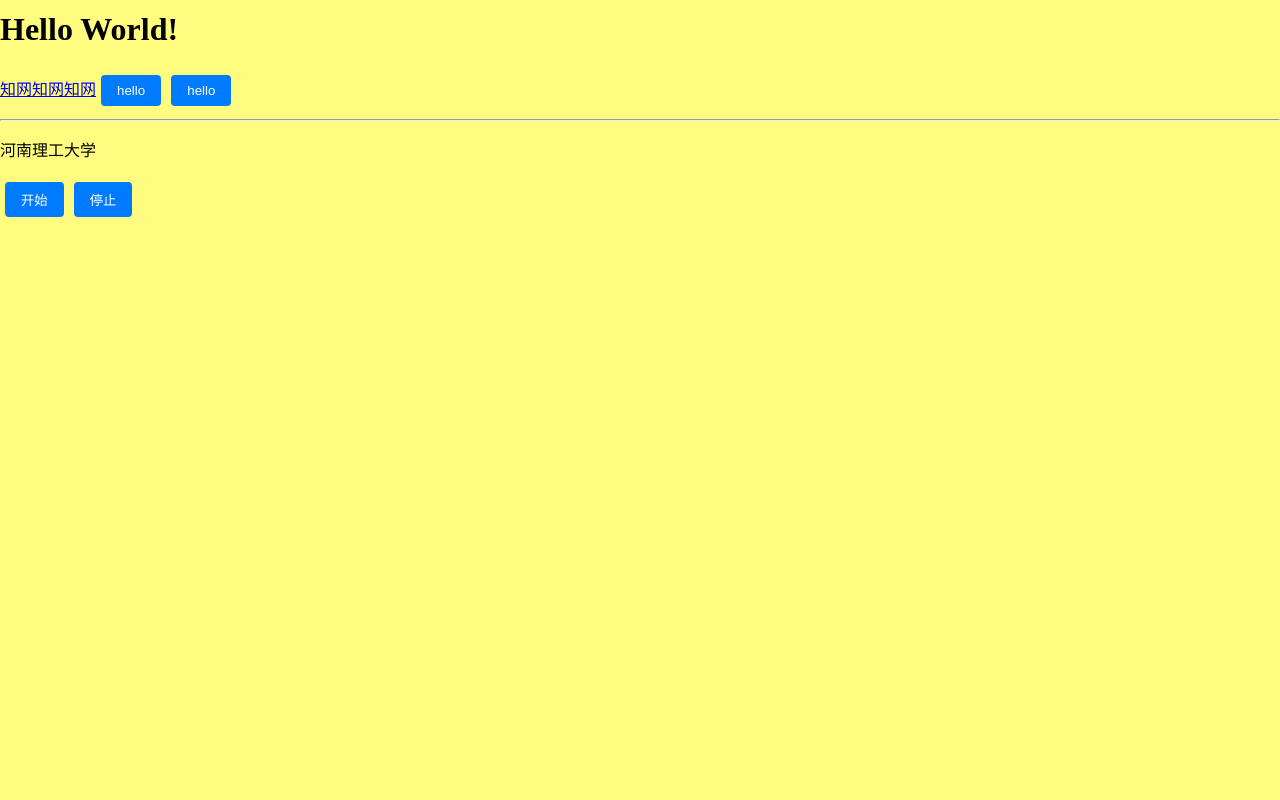
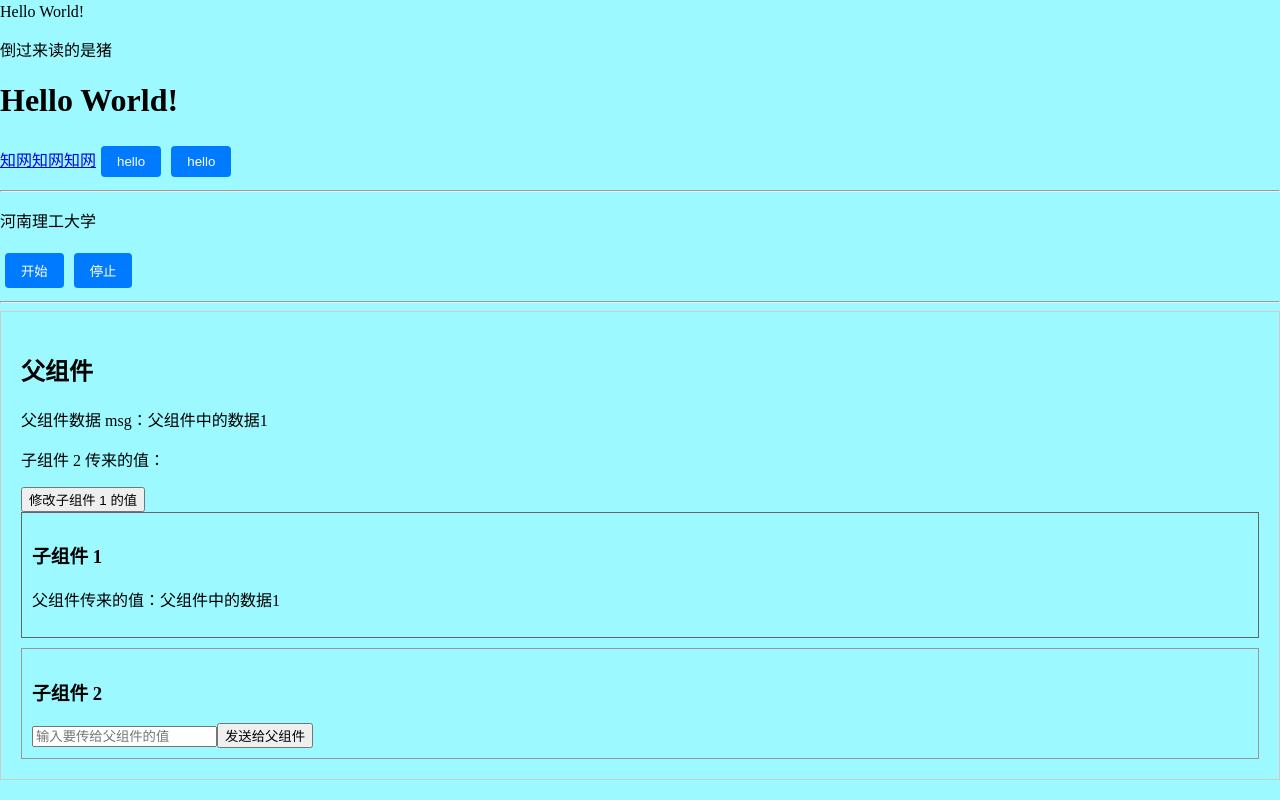
Before and after one commit to Hygge885/webstrom_vue0001, a Vue app: page / in a window 1280 px wide. Shown: the part 367-1167 px from the top of the page. Before the commit the page ends 800 px from the top, so only its background shows below. Built offline with nearby package versions, Linux system fonts and the light colour scheme.

Commit message:
12.31 （第一次设置父组件与子组件）

```diff
--- a/index.html
+++ b/index.html
@@ -8,7 +8,7 @@
       <style>
           /* 添加的样式：设置 body 背景为白色，并清除默认边距 */
           body {
-              background-color: rgba(255, 251, 0, 0.5);
+              background-color: rgba(0, 242, 255, 0.39);
               margin: 0;
               padding: 0;
           }
--- a/src/App.vue
+++ b/src/App.vue
@@ -31,12 +31,17 @@
     <p>{{ schoolName }}</p>
     <button @click="start">开始</button>
     <button @click="stop">停止</button>
+
+    <!-- 新增：父子组件通信示例 -->
+    <hr>
+    <Father />
   </div>
 </template>
 
 <script setup>
 import Son1 from '@/components/Son1.vue'
 import Son2 from '@/components/Son2.vue'
+import Father from '@/Father.vue' // Father.vue 在 src 根目录
 import { ref } from 'vue'
 
 // 数据定义
--- /dev/null
+++ b/src/Father.vue
@@ -0,0 +1,47 @@
+<template>
+  <div class="father">
+    <h2>父组件</h2>
+    <p>父组件数据 msg：{{ msg }}</p>
+    <p>子组件 2 传来的值：{{ son2Value }}</p>
+
+    <button @click="changeSon1MsgValue">修改子组件 1 的值</button>
+
+    <!-- 父传子 -->
+    <Son1 :msg="msg" @son1Click="handleSon1Click"></Son1>
+
+    <!-- 子传父 -->
+    <Son2 @sendMsg="sendMsg"></Son2>
+  </div>
+</template>
+
+<script setup>
+import { ref } from 'vue'
+import Son1 from './components/Son1.vue'
+import Son2 from './components/Son2.vue'
+
+const msg = ref('父组件中的数据1')
+const son2Value = ref('')
+
+// 修改给 Son1 的值
+function changeSon1MsgValue() {
+  msg.value = '父组件修改后的数据'
+}
+
+// 接收 Son2 传来的值
+function sendMsg(value) {
+  son2Value.value = value
+}
+
+// 接收 Son1 点击事件
+function handleSon1Click(data) {
+  console.log('Son1 点击事件传来的数据：', data)
+}
+</script>
+
+<style scoped>
+.father {
+  border: 1px solid #ccc;
+  padding: 20px;
+  margin-bottom: 20px;
+}
+</style>
--- a/src/components/Son1.vue
+++ b/src/components/Son1.vue
@@ -1,12 +1,27 @@
 <template>
-  <div>
-    <h3>我是 Son1 组件</h3>
-    <p>来自父组件的数据：{{ msg }}</p>
+  <div class="son1" @click="() => emit('son1Click', msg)">
+    <h3>子组件 1</h3>
+    <p>父组件传来的值：{{ msg }}</p>
   </div>
 </template>
 
 <script setup>
+import { defineProps, defineEmits } from 'vue'
+
+// 接收父组件传来的值
 defineProps({
   msg: String
 })
+
+// 向父组件发送事件
+const emit = defineEmits(['son1Click'])
 </script>
+
+<style scoped>
+.son1 {
+  border: 1px solid #666;
+  padding: 10px;
+  margin-bottom: 10px;
+  cursor: pointer;
+}
+</style>
--- a/src/components/Son2.vue
+++ b/src/components/Son2.vue
@@ -1,12 +1,26 @@
 <template>
-  <div>
-    <h3>我是 Son2 组件</h3>
-    <p>我接收了一个数字：{{ count }}</p>
+  <div class="son2">
+    <h3>子组件 2</h3>
+    <input v-model="son2Value" placeholder="输入要传给父组件的值" />
+    <button @click="sendToFather">发送给父组件</button>
   </div>
 </template>
 
 <script setup>
-defineProps({
-  count: Number
-})
+import { ref, defineEmits } from 'vue'
+
+const son2Value = ref('')
+
+// 向父组件发送数据
+const emit = defineEmits(['sendMsg'])
+function sendToFather() {
+  emit('sendMsg', son2Value.value)
+}
 </script>
+
+<style scoped>
+.son2 {
+  border: 1px solid #999;
+  padding: 10px;
+}
+</style>
```
